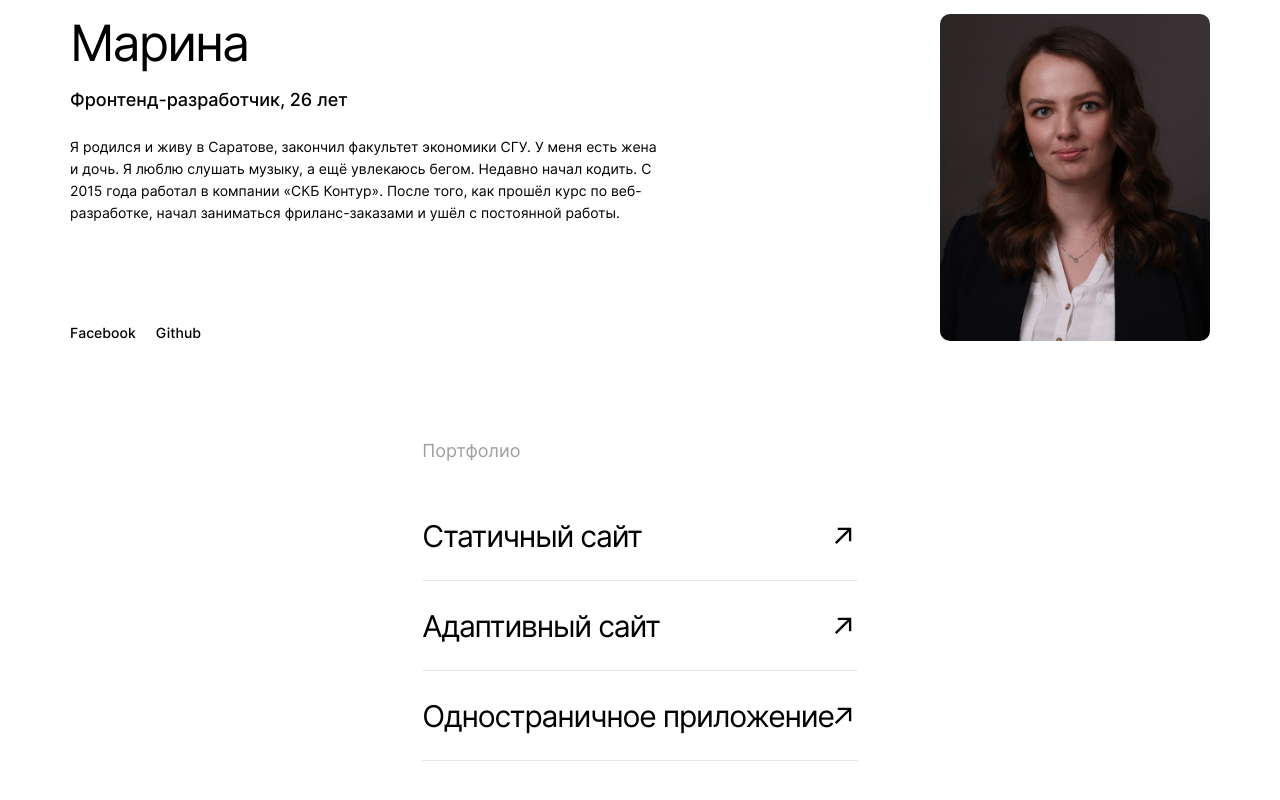
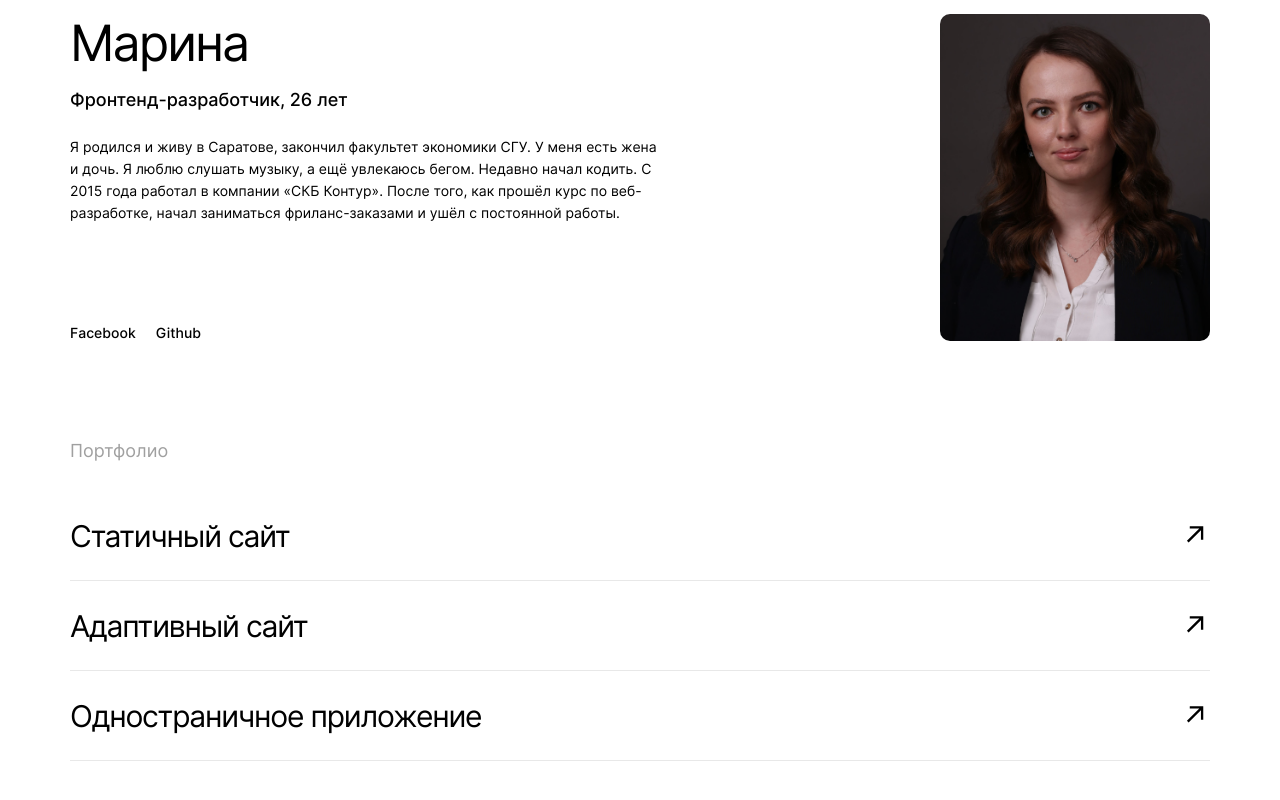
Before and after one commit to MgKraynova/movies-explorer-frontend, a React (Create React App) app: page / in a window 1280 px wide. Shown: the part 2080-2880 px from the top of the page. Built offline with nearby package versions, Linux system fonts and the light colour scheme.

Commit message:
fix bugs in styles in about project and technology section|

```diff
--- a/src/components/Main/Main.js
+++ b/src/components/Main/Main.js
@@ -114,15 +114,21 @@ function Main() {
                     <ul className="portfolio__list list">
                         <li className="portfolio__item">
                             <a className="portfolio__link link" href="https://github.com/MgKraynova/how-to-learn">Статичный сайт</a>
-                            <img className="portfolio__icon" src={portfolioIcon} alt="Изображение стрелки" />
+                            <a className="link" href="https://github.com/MgKraynova/how-to-learn">
+                                <img className="portfolio__icon" src={portfolioIcon} alt="Изображение стрелки" />
+                            </a>
                         </li>
                         <li className="portfolio__item">
                             <a className="portfolio__link link" href="https://github.com/MgKraynova/russian-travel">Адаптивный сайт</a>
-                            <img className="portfolio__icon" src={portfolioIcon} alt="Изображение стрелки" />
+                            <a className="link" href="https://github.com/MgKraynova/russian-travel">
+                                <img className="portfolio__icon" src={portfolioIcon} alt="Изображение стрелки" />
+                            </a>
                         </li>
                         <li className="portfolio__item">
                             <a className="portfolio__link link" href="https://github.com/MgKraynova/react-mesto-api-full">Одностраничное приложение</a>
-                            <img className="portfolio__icon" src={portfolioIcon} alt="Изображение стрелки" />
+                            <a className="link" href="https://github.com/MgKraynova/react-mesto-api-full">
+                                <img className="portfolio__icon" src={portfolioIcon} alt="Изображение стрелки" />
+                            </a>
                         </li>
                     </ul>
                 </section>
--- a/src/components/Main/about-project.css
+++ b/src/components/Main/about-project.css
@@ -74,17 +74,17 @@
     gap: 26px;
 }
 
-@media screen and (max-width: 700px) {
-    .about-project__text-container  {
-        width: unset;
-    }
-}
-
 @media screen and (max-width: 769px) {
     .about-project__text-container  {
         gap: 23px;
     }
 }
+
+/*@media screen and (max-width: 700px) {*/
+/*    .about-project__text-container  {*/
+/*        width: unset;*/
+/*    }*/
+/*}*/
 
 @media screen and (max-width: 426px) {
     .about-project__text-container  {
@@ -102,7 +102,7 @@
     margin: 0;
 }
 
-@media screen and (max-width: 769px) {
+@media screen and (max-width: 426px) {
     .about-project__subtitle  {
         font-size: 18px;
         line-height: 22px;
--- a/src/components/Main/portfolio.css
+++ b/src/components/Main/portfolio.css
@@ -3,6 +3,7 @@
     flex-direction: column;
     gap: 50px;
     padding-bottom: 125px;
+    width: 100%;
 }
 
 @media screen and (max-width: 769px) {
@@ -35,6 +36,7 @@
     flex-direction: row;
     justify-content: space-between;
     padding-right: 6px;
+    align-items: center;
 }
 
 .portfolio__link {
--- a/src/components/Main/technology.css
+++ b/src/components/Main/technology.css
@@ -77,7 +77,7 @@
     color: #000000;
 }
 
-@media screen and (max-width: 769px) {
+@media screen and (max-width: 426px) {
     .technology__subtitle  {
         font-size: 30px;
         line-height: 36px;
```
